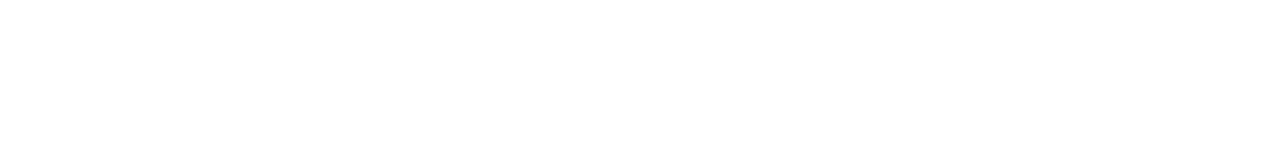
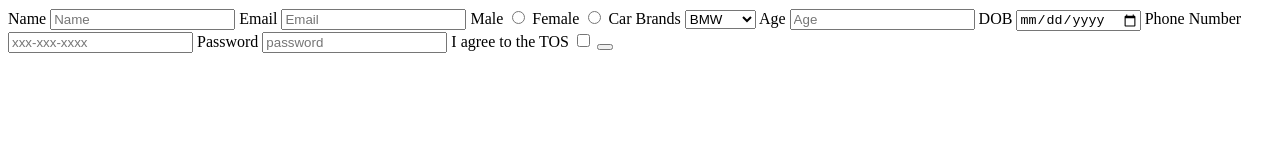
Before and after one commit to acciojob/signup-form-car-Tanujad19, a website: page main.html in a window 1280 px wide. Drawn offline with Linux system fonts and the light colour scheme.

Commit message:
created a submission

```diff
--- a/main.html
+++ b/main.html
@@ -8,6 +8,46 @@
 
 <body>
 	<!-- the entire body must be written by student -->
+	<form method="post">
+		<label for="name">Name</label>
+		<input type="text" id="name" placeholder="Name" required>
+
+		<label for="email">Email</label>
+		<input type="email" id="email" placeholder="Email" required>
+
+		<label for="gender_m">Male</label>
+		<input type="radio" id="gender_m" name="gender" required>
+		<label for="gender_f">Female</label>
+		<input type="radio" id="gender_f" name="gender" required>
+
+		<label for="cars">Car Brands</label>
+		<select placeholder="--Please choose an option--" id="cars" required>
+			<option>BMW</option>
+			<option>Audi</option>
+			<option>Ferrai</option>
+			<option>Hyundai</option>
+			<option>Tata</option>
+		</select>
+
+		<label for="age">Age</label>
+		<input type="number" id="age" placeholder="Age" required>
+
+		<label for="dob">DOB</label>
+		<input type="date" id="dob"  required>
+
+		<label for="tel">Phone Number</label>
+		<input type="tel" id="tel" placeholder="xxx-xxx-xxxx">
+
+		<label for="password">Password</label>
+		<input type="password" id="password" placeholder="password" required>
+
+		<label for="tos">I agree to the TOS</label>
+		<input type="checkbox" id="tos" required>
+
+		<button type="Submit">
+
+
+	</form>
     <script type="text/javascript" src="./script.js">
 </script>
 
```
